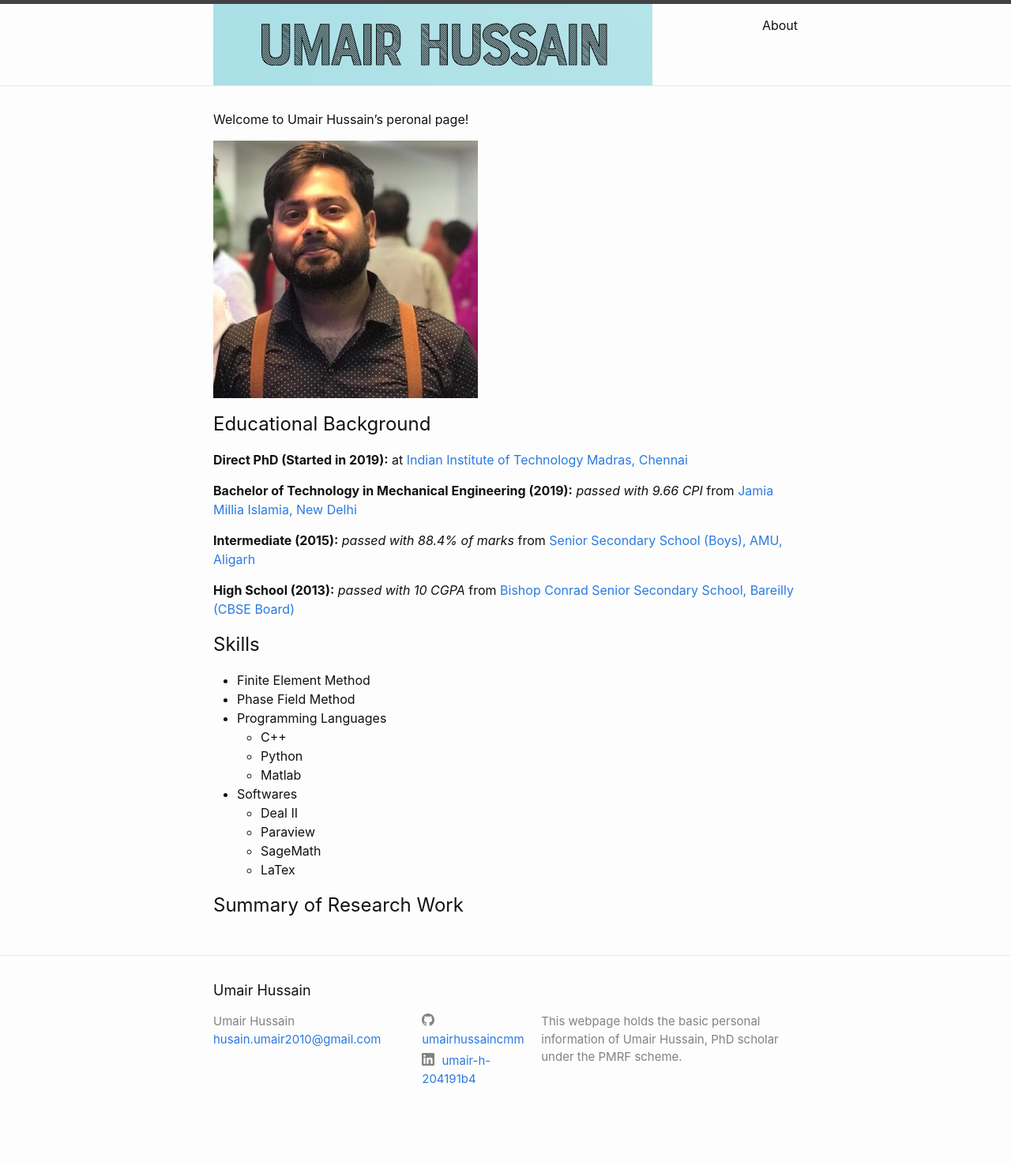
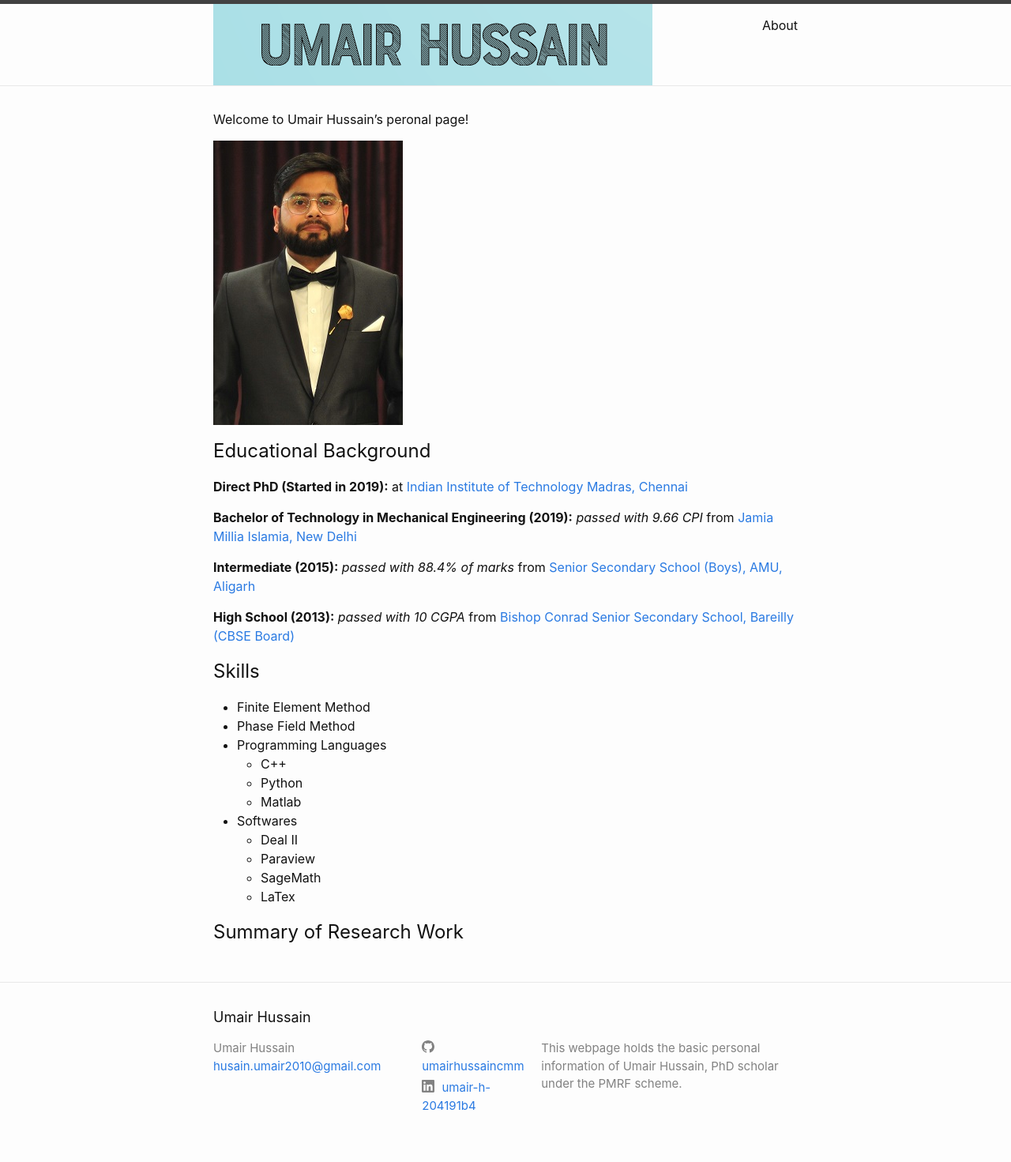
Before and after one commit to umairhussaincmm/umairhussaincmm.github.io, a Jekyll site: the page built from index.markdown, in a window 1280 px wide. Shown: the whole page at 79% size. Built offline with Jekyll 4.4.1, drawn with Linux system fonts in a browser that asks for light colours; before the commit the page ends 1437 px from its top, so only the background shows below that.

Commit message:
new photo

```diff
--- a/index.markdown
+++ b/index.markdown
@@ -6,7 +6,7 @@ layout: home
 ---
 Welcome to Umair Hussain's peronal page!
 
-![Umair Hussain](/images/title-logo1.jpg)
+![Umair Hussain](/images/dp.jpg)
 
 ## Educational Background
 **Direct PhD (Started in 2019):** at [Indian Institute of Technology Madras, Chennai](https://mech.iitm.ac.in/meiitm/)
```
Also changed, not shown: images/dp.jpg (added).
